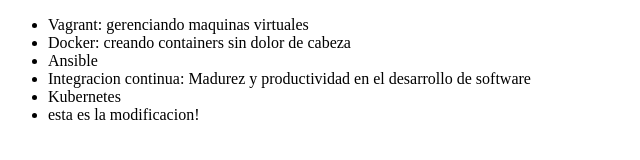
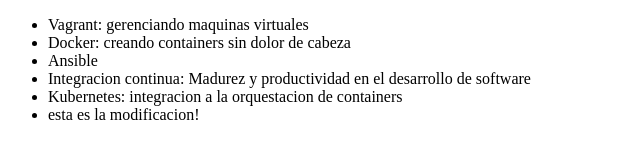
Before and after one commit to DiazMauro/alura-git, a plain HTML site: page index.html in a window 1280 px wide. Shown: the whole page, without its empty margins (0-640 px from the left). Drawn offline with Linux system fonts and the light colour scheme.

Commit message:
modificando el nombre de curso de Kubernetes

```diff
--- a/index.html
+++ b/index.html
@@ -10,7 +10,7 @@
          <li> Docker: creando containers sin dolor de cabeza </li>
          <li> Ansible </li>
          <li> Integracion continua: Madurez y productividad en el desarrollo de software</li>
-         <li> Kubernetes </li>
+         <li> Kubernetes: integracion a la orquestacion de containers</li>
          <li> esta es la modificacion! </li>
      </ul>
 </body>
```
